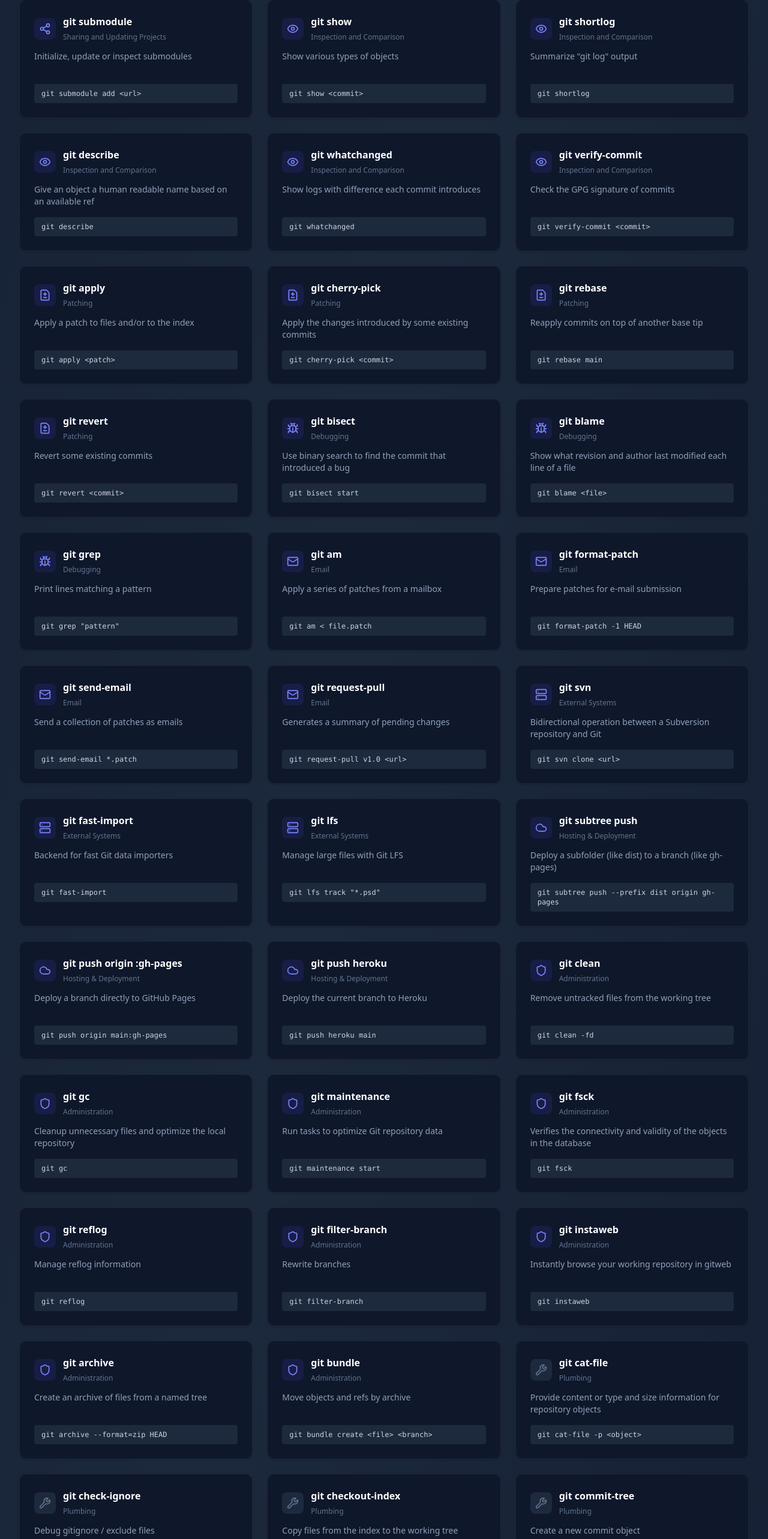
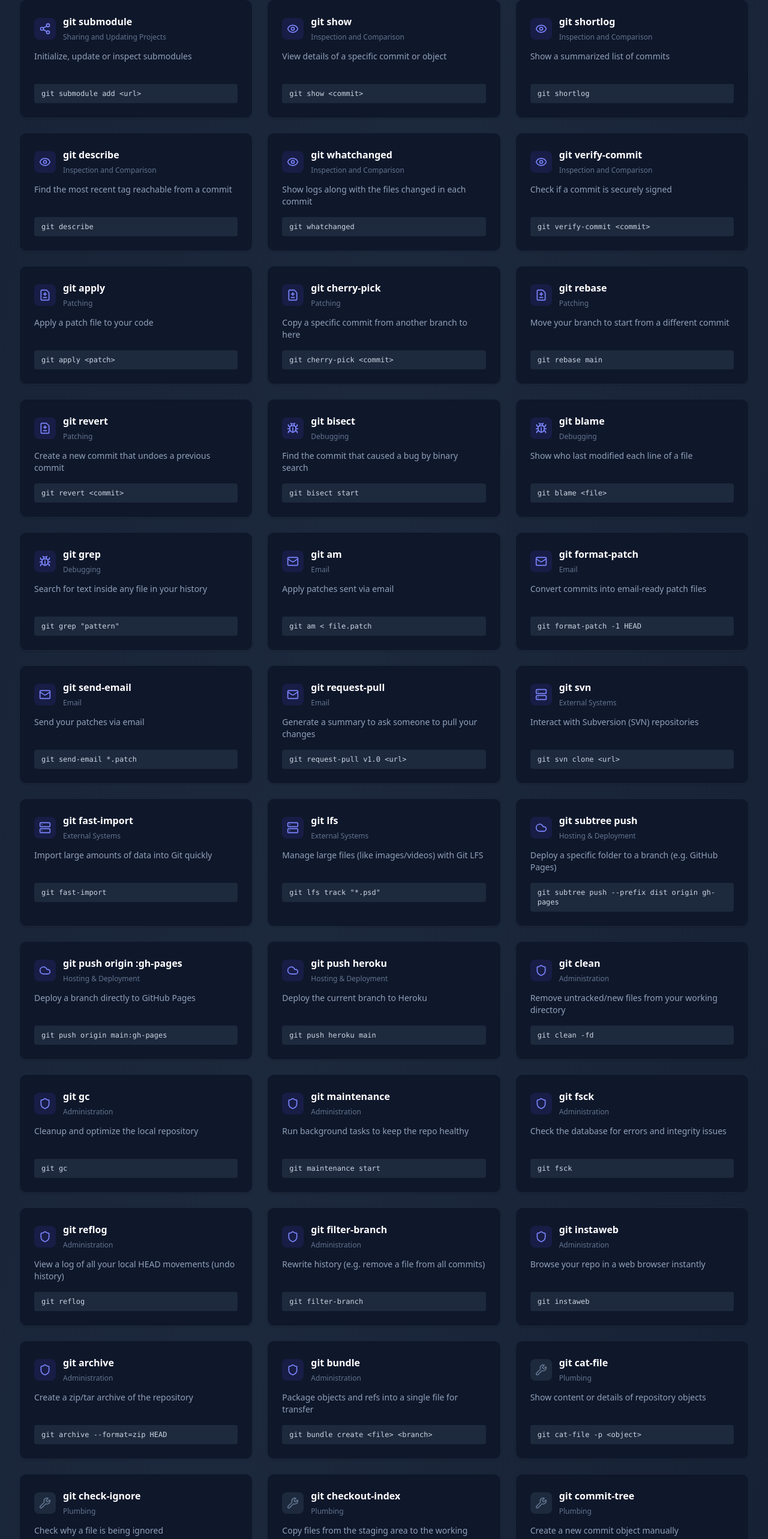
Before and after one commit to BHowlader/gitguide, a React (Vite) app: page /commands in a window 1280 px wide. Shown: the part 3022-5588 px from the top of the page at 60% size. Built offline with nearby package versions, Linux system fonts and the light colour scheme.

Commit message:
📝 Docs: Rewrite ALL command descriptions to be beginner-friendly

```diff
--- a/src/data/gitCommands.ts
+++ b/src/data/gitCommands.ts
@@ -188,31 +188,31 @@ export const gitCommands: GitCommand[] = [
     // Inspection and Comparison
     {
         name: 'git show',
-        description: 'Show various types of objects',
+        description: 'View details of a specific commit or object',
         category: 'Inspection and Comparison',
         usage: 'git show <commit>'
     },
     {
         name: 'git shortlog',
-        description: 'Summarize "git log" output',
+        description: 'Show a summarized list of commits',
         category: 'Inspection and Comparison',
         usage: 'git shortlog'
     },
     {
         name: 'git describe',
-        description: 'Give an object a human readable name based on an available ref',
+        description: 'Find the most recent tag reachable from a commit',
         category: 'Inspection and Comparison',
         usage: 'git describe'
     },
     {
         name: 'git whatchanged',
-        description: 'Show logs with difference each commit introduces',
+        description: 'Show logs along with the files changed in each commit',
         category: 'Inspection and Comparison',
         usage: 'git whatchanged'
     },
     {
         name: 'git verify-commit',
-        description: 'Check the GPG signature of commits',
+        description: 'Check if a commit is securely signed',
         category: 'Inspection and Comparison',
         usage: 'git verify-commit <commit>'
     },
@@ -220,25 +220,25 @@ export const gitCommands: GitCommand[] = [
     // Patching
     {
         name: 'git apply',
-        description: 'Apply a patch to files and/or to the index',
+        description: 'Apply a patch file to your code',
         category: 'Patching',
         usage: 'git apply <patch>'
     },
     {
         name: 'git cherry-pick',
-        description: 'Apply the changes introduced by some existing commits',
+        description: 'Copy a specific commit from another branch to here',
         category: 'Patching',
         usage: 'git cherry-pick <commit>'
     },
     {
         name: 'git rebase',
-        description: 'Reapply commits on top of another base tip',
+        description: 'Move your branch to start from a different commit',
         category: 'Patching',
         usage: 'git rebase main'
     },
     {
         name: 'git revert',
-        description: 'Revert some existing commits',
+        description: 'Create a new commit that undoes a previous commit',
         category: 'Patching',
         usage: 'git revert <commit>'
     },
@@ -246,19 +246,19 @@ export const gitCommands: GitCommand[] = [
     // Debugging
     {
         name: 'git bisect',
-        description: 'Use binary search to find the commit that introduced a bug',
+        description: 'Find the commit that caused a bug by binary search',
         category: 'Debugging',
         usage: 'git bisect start'
     },
     {
         name: 'git blame',
-        description: 'Show what revision and author last modified each line of a file',
+        description: 'Show who last modified each line of a file',
         category: 'Debugging',
         usage: 'git blame <file>'
     },
     {
         name: 'git grep',
-        description: 'Print lines matching a pattern',
+        description: 'Search for text inside any file in your history',
         category: 'Debugging',
         usage: 'git grep "pattern"'
     },
@@ -266,25 +266,25 @@ export const gitCommands: GitCommand[] = [
     // Email
     {
         name: 'git am',
-        description: 'Apply a series of patches from a mailbox',
+        description: 'Apply patches sent via email',
         category: 'Email',
         usage: 'git am < file.patch'
     },
     {
         name: 'git format-patch',
-        description: 'Prepare patches for e-mail submission',
+        description: 'Convert commits into email-ready patch files',
         category: 'Email',
         usage: 'git format-patch -1 HEAD'
     },
     {
         name: 'git send-email',
-        description: 'Send a collection of patches as emails',
+        description: 'Send your patches via email',
         category: 'Email',
         usage: 'git send-email *.patch'
     },
     {
         name: 'git request-pull',
-        description: 'Generates a summary of pending changes',
+        description: 'Generate a summary to ask someone to pull your changes',
         category: 'Email',
         usage: 'git request-pull v1.0 <url>'
     },
@@ -292,19 +292,19 @@ export const gitCommands: GitCommand[] = [
     // External Systems
     {
         name: 'git svn',
-        description: 'Bidirectional operation between a Subversion repository and Git',
+        description: 'Interact with Subversion (SVN) repositories',
         category: 'External Systems',
         usage: 'git svn clone <url>'
     },
     {
         name: 'git fast-import',
-        description: 'Backend for fast Git data importers',
+        description: 'Import large amounts of data into Git quickly',
         category: 'External Systems',
         usage: 'git fast-import'
     },
     {
         name: 'git lfs',
-        description: 'Manage large files with Git LFS',
+        description: 'Manage large files (like images/videos) with Git LFS',
         category: 'External Systems',
         usage: 'git lfs track "*.psd"'
     },
@@ -312,7 +312,7 @@ export const gitCommands: GitCommand[] = [
     // Hosting & Deployment
     {
         name: 'git subtree push',
-        description: 'Deploy a subfolder (like dist) to a branch (like gh-pages)',
+        description: 'Deploy a specific folder to a branch (e.g. GitHub Pages)',
         category: 'Hosting & Deployment',
         usage: 'git subtree push --prefix dist origin gh-pages'
     },
@@ -332,175 +332,175 @@ export const gitCommands: GitCommand[] = [
     // Administration
     {
         name: 'git clean',
-        description: 'Remove untracked files from the working tree',
+        description: 'Remove untracked/new files from your working directory',
         category: 'Administration',
         usage: 'git clean -fd'
     },
     {
         name: 'git gc',
-        description: 'Cleanup unnecessary files and optimize the local repository',
+        description: 'Cleanup and optimize the local repository',
         category: 'Administration',
         usage: 'git gc'
     },
     {
         name: 'git maintenance',
-        description: 'Run tasks to optimize Git repository data',
+        description: 'Run background tasks to keep the repo healthy',
         category: 'Administration',
         usage: 'git maintenance start'
     },
     {
         name: 'git fsck',
-        description: 'Verifies the connectivity and validity of the objects in the database',
+        description: 'Check the database for errors and integrity issues',
         category: 'Administration',
         usage: 'git fsck'
     },
     {
         name: 'git reflog',
-        description: 'Manage reflog information',
+        description: 'View a log of all your local HEAD movements (undo history)',
         category: 'Administration',
         usage: 'git reflog'
     },
     {
         name: 'git filter-branch',
-        description: 'Rewrite branches',
+        description: 'Rewrite history (e.g. remove a file from all commits)',
         category: 'Administration',
         usage: 'git filter-branch'
     },
     {
         name: 'git instaweb',
-        description: 'Instantly browse your working repository in gitweb',
+        description: 'Browse your repo in a web browser instantly',
         category: 'Administration',
         usage: 'git instaweb'
     },
     {
         name: 'git archive',
-        description: 'Create an archive of files from a named tree',
+        description: 'Create a zip/tar archive of the repository',
         category: 'Administration',
         usage: 'git archive --format=zip HEAD'
     },
     {
         name: 'git bundle',
-        description: 'Move objects and refs by archive',
+        description: 'Package objects and refs into a single file for transfer',
         category: 'Administration',
         usage: 'git bundle create <file> <branch>'
     },
 
-    // Plumbing
+    // Plumbing (Internal Tools)
     {
         name: 'git cat-file',
-        description: 'Provide content or type and size information for repository objects',
+        description: 'Show content or details of repository objects',
         category: 'Plumbing',
         isPlumbing: true,
         usage: 'git cat-file -p <object>'
     },
     {
         name: 'git check-ignore',
-        description: 'Debug gitignore / exclude files',
+        description: 'Check why a file is being ignored',
         category: 'Plumbing',
         isPlumbing: true,
         usage: 'git check-ignore <file>'
     },
     {
         name: 'git checkout-index',
-        description: 'Copy files from the index to the working tree',
+        description: 'Copy files from the staging area to the working folder',
         category: 'Plumbing',
         isPlumbing: true,
         usage: 'git checkout-index'
     },
     {
         name: 'git commit-tree',
-        description: 'Create a new commit object',
+        description: 'Create a new commit object manually',
         category: 'Plumbing',
         isPlumbing: true,
         usage: 'git commit-tree <tree>'
     },
     {
         name: 'git count-objects',
-        description: 'Count unpacked number of objects and their disk consumption',
+        description: 'Count how many objects are in the database',
         category: 'Plumbing',
         isPlumbing: true,
         usage: 'git count-objects'
     },
     {
         name: 'git diff-index',
-        description: 'Compare a tree to the working tree or index',
+        description: 'Compare a tree to the working directory or staging area',
         category: 'Plumbing',
         isPlumbing: true,
         usage: 'git diff-index'
     },
     {
         name: 'git for-each-ref',
-        description: 'Output information on each ref',
+        description: 'List and filter references (branches, tags)',
         category: 'Plumbing',
         isPlumbing: true,
         usage: 'git for-each-ref'
     },
     {
         name: 'git hash-object',
-        description: 'Compute object ID and optionally creates a blob from a file',
+        description: 'Compute the ID of an object and optionally create it',
         category: 'Plumbing',
         isPlumbing: true,
         usage: 'git hash-object -w <file>'
     },
     {
         name: 'git ls-files',
-        description: 'Show information about files in the index and the working tree',
+        description: 'List all files in the staging area',
         category: 'Plumbing',
         isPlumbing: true,
         usage: 'git ls-files'
     },
     {
         name: 'git ls-tree',
-        description: 'List the contents of a tree object',
+        description: 'List the contents of a tree object (like a directory)',
         category: 'Plumbing',
         isPlumbing: true,
         usage: 'git ls-tree <tree>'
     },
     {
         name: 'git merge-base',
-        description: 'Find as good common ancestors as possible for a merge',
+        description: 'Find the common ancestor of two commits',
         category: 'Plumbing',
         isPlumbing: true,
         usage: 'git merge-base <commit> <commit>'
     },
     {
         name: 'git read-tree',
-        description: 'Reads tree information into the index',
+        description: 'Read tree information into the staging area',
         category: 'Plumbing',
         isPlumbing: true,
         usage: 'git read-tree <tree>'
     },
     {
         name: 'git rev-list',
-        description: 'Lists commit objects in reverse chronological order',
+        description: 'List commit objects in reverse chronological order',
         category: 'Plumbing',
         isPlumbing: true,
         usage: 'git rev-list HEAD'
     },
     {
         name: 'git rev-parse',
-        description: 'Pick out and massage parameters',
+        description: 'Parse and validate parameters (e.g. convert HEAD to ID)',
         category: 'Plumbing',
         isPlumbing: true,
         usage: 'git rev-parse HEAD'
     },
     {
         name: 'git show-ref',
-        description: 'List references in a local repository',
+        description: 'List references in the local repository',
         category: 'Plumbing',
         isPlumbing: true,
         usage: 'git show-ref'
     },
     {
         name: 'git symbolic-ref',
-        description: 'Read, modify and delete symbolic refs',
+        description: 'Read or modify symbolic refs (like HEAD)',
         category: 'Plumbing',
         isPlumbing: true,
         usage: 'git symbolic-ref HEAD'
     },
     {
         name: 'git update-index',
-        description: 'Register file contents in the working tree to the index',
+        description: 'Register file contents in the working directory to the staging area',
         category: 'Plumbing',
         isPlumbing: true,
         usage: 'git update-index'
@@ -521,7 +521,7 @@ export const gitCommands: GitCommand[] = [
     },
     {
         name: 'git write-tree',
-        description: 'Create a tree object from the current index',
+        description: 'Create a tree object from the current staging area',
         category: 'Plumbing',
         isPlumbing: true,
         usage: 'git write-tree'
```
